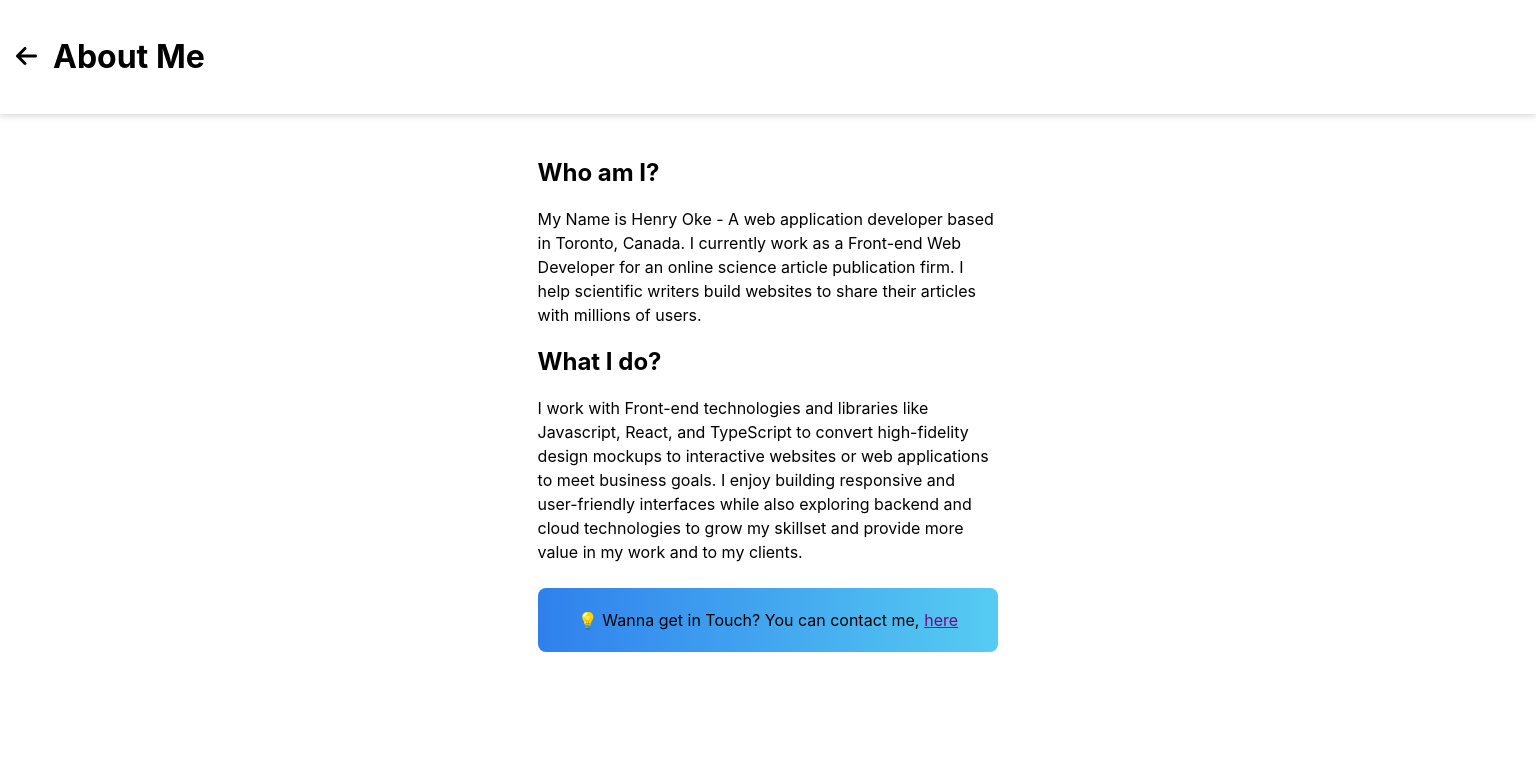
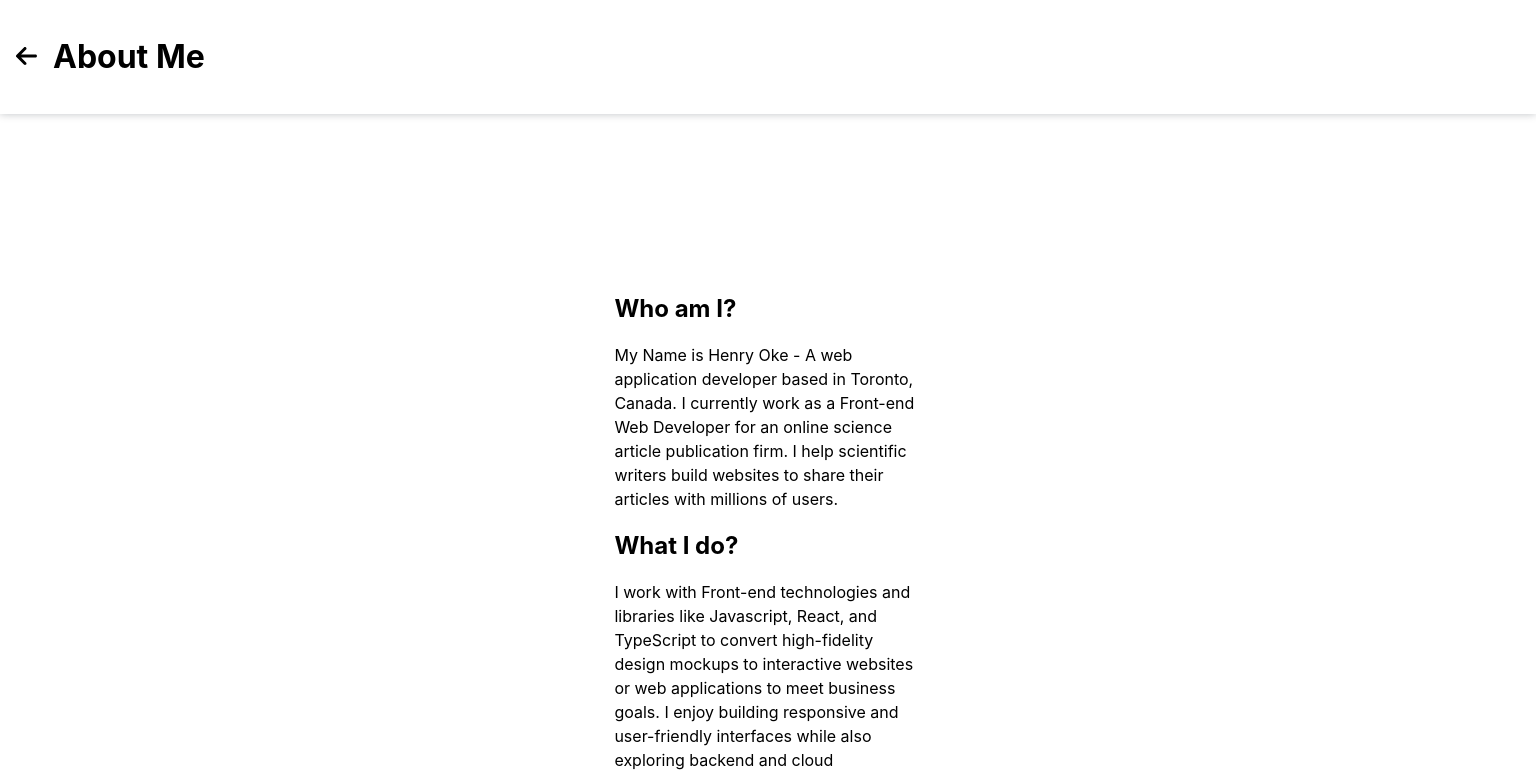
Before and after one commit to ok3dotdev/Projectxyz, a Next.js app: page /about in a window 1536 px wide. Shown: the top 775 px of the page. Built offline with nearby package versions, Linux system fonts and the light colour scheme.

Commit message:
styling change

```diff
--- a/styles/About.module.css
+++ b/styles/About.module.css
@@ -52,8 +52,8 @@
 
 @media (min-width: 1500px) {
     .content {
-        width: 30%;
-        margin-top: 1.5rem;
+        width: 20%;
+        margin-top: 10rem;
     }
 }
 
```
